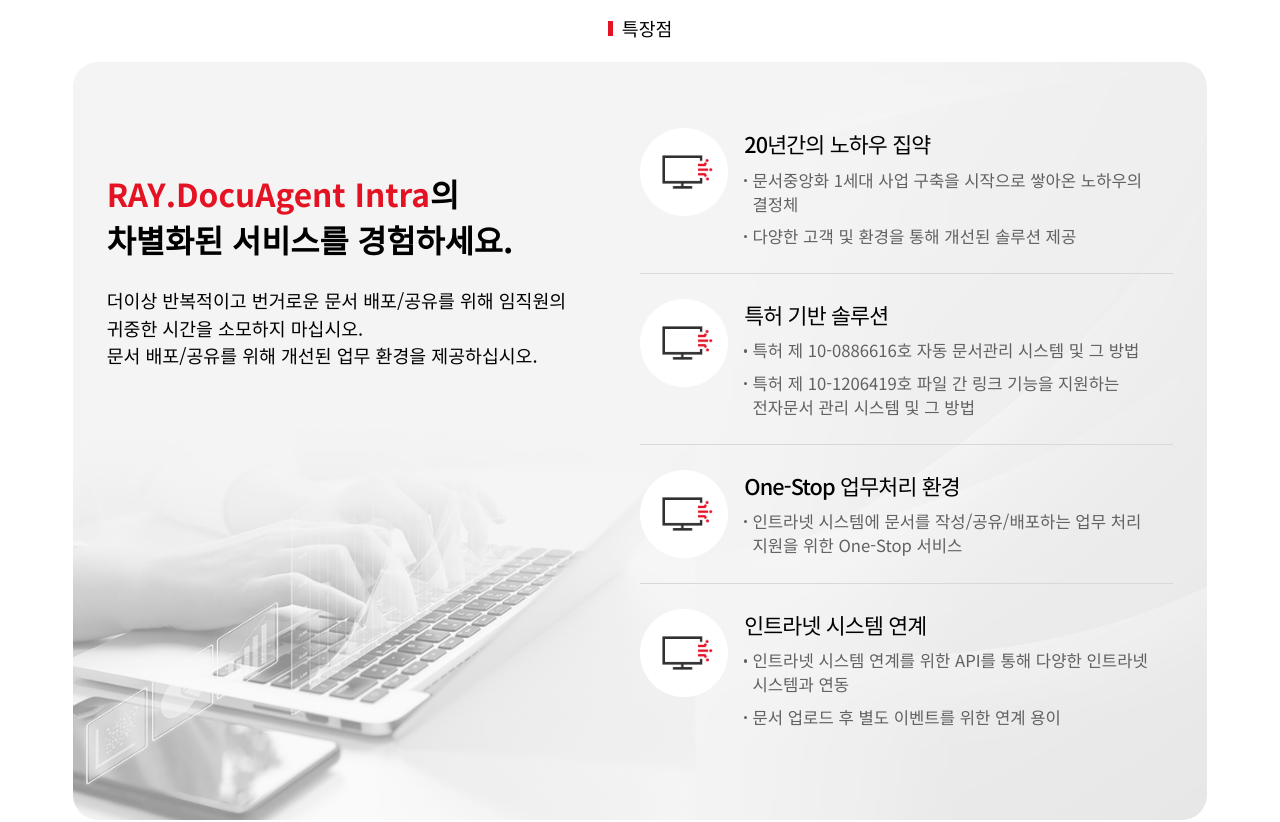
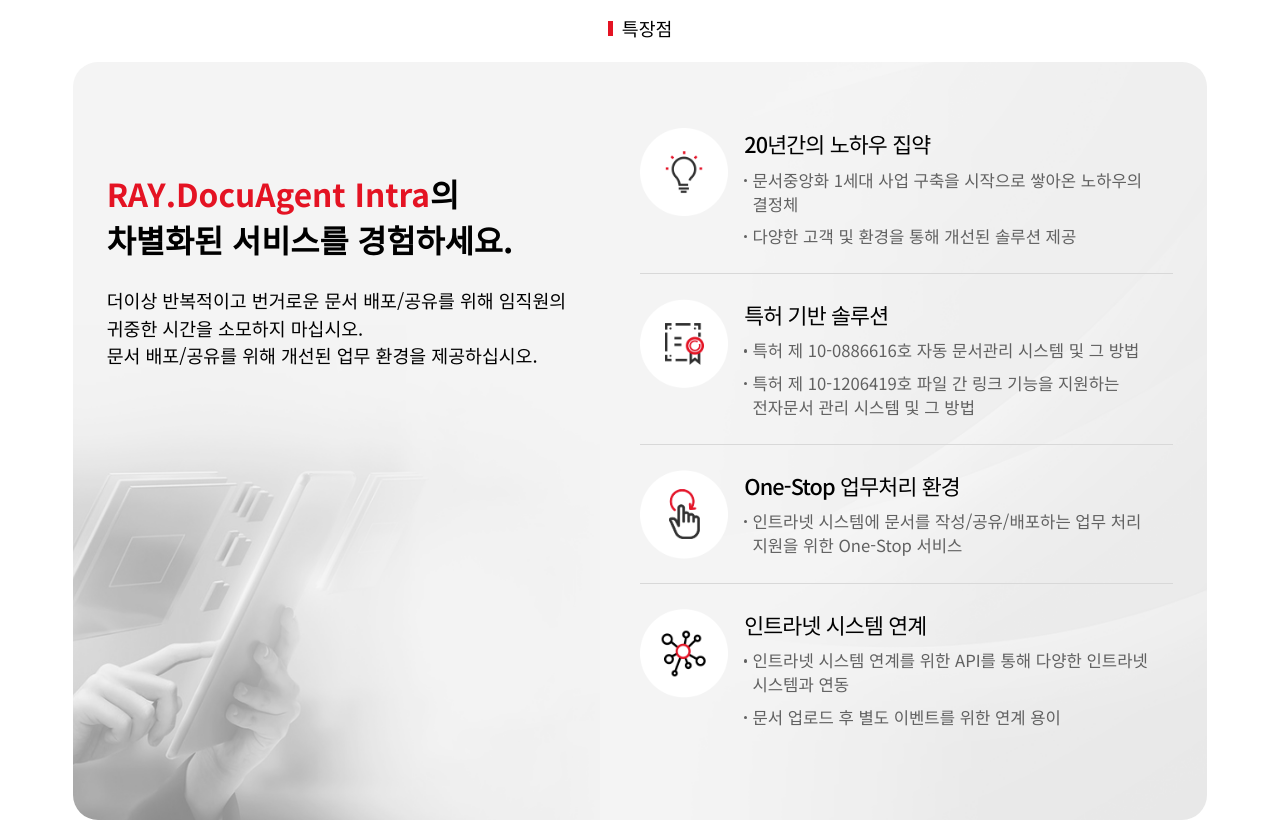
Before and after one commit to JM0227/rayfulsystem, a plain HTML site: page sub2_7_rayDocIntra.html in a window 1280 px wide. Shown: the part 1240-2062 px from the top of the page. Drawn offline with nearby package versions, Linux system fonts and the light colour scheme.

Commit message:
Add files via upload

```diff
--- a/css/sub.css
+++ b/css/sub.css
@@ -750,6 +750,18 @@ main {
 .solution__service__list.rayDocPro .item:nth-child(3) {
   background-image: url("../images/ico_solution6_003.png");
 }
+.solution__service__list.rayDocAgentIntra .item:nth-child(1) {
+  background-image: url("../images/ico_solution7_001.png");
+}
+.solution__service__list.rayDocAgentIntra .item:nth-child(2) {
+  background-image: url("../images/ico_solution7_002.png");
+}
+.solution__service__list.rayDocAgentIntra .item:nth-child(3) {
+  background-image: url("../images/ico_solution7_003.png");
+}
+.solution__service__list.rayDocAgentIntra .item:nth-child(4) {
+  background-image: url("../images/ico_solution7_004.png");
+}
 .solution__service__list.rayDrive .item:nth-child(1) {
   background-image: url("../images/ico_solution9_001.png");
 }
@@ -830,6 +842,9 @@ main {
 }
 .solution__service.rayDocPro {
   background-image: url("../images/bg_solution6.png");
+}
+.solution__service.rayDocAgentIntra {
+  background-image: url("../images/bg_solution7.png");
 }
 .solution__service.rayDrive {
   background-image: url("../images/bg_solution9.png");
```
